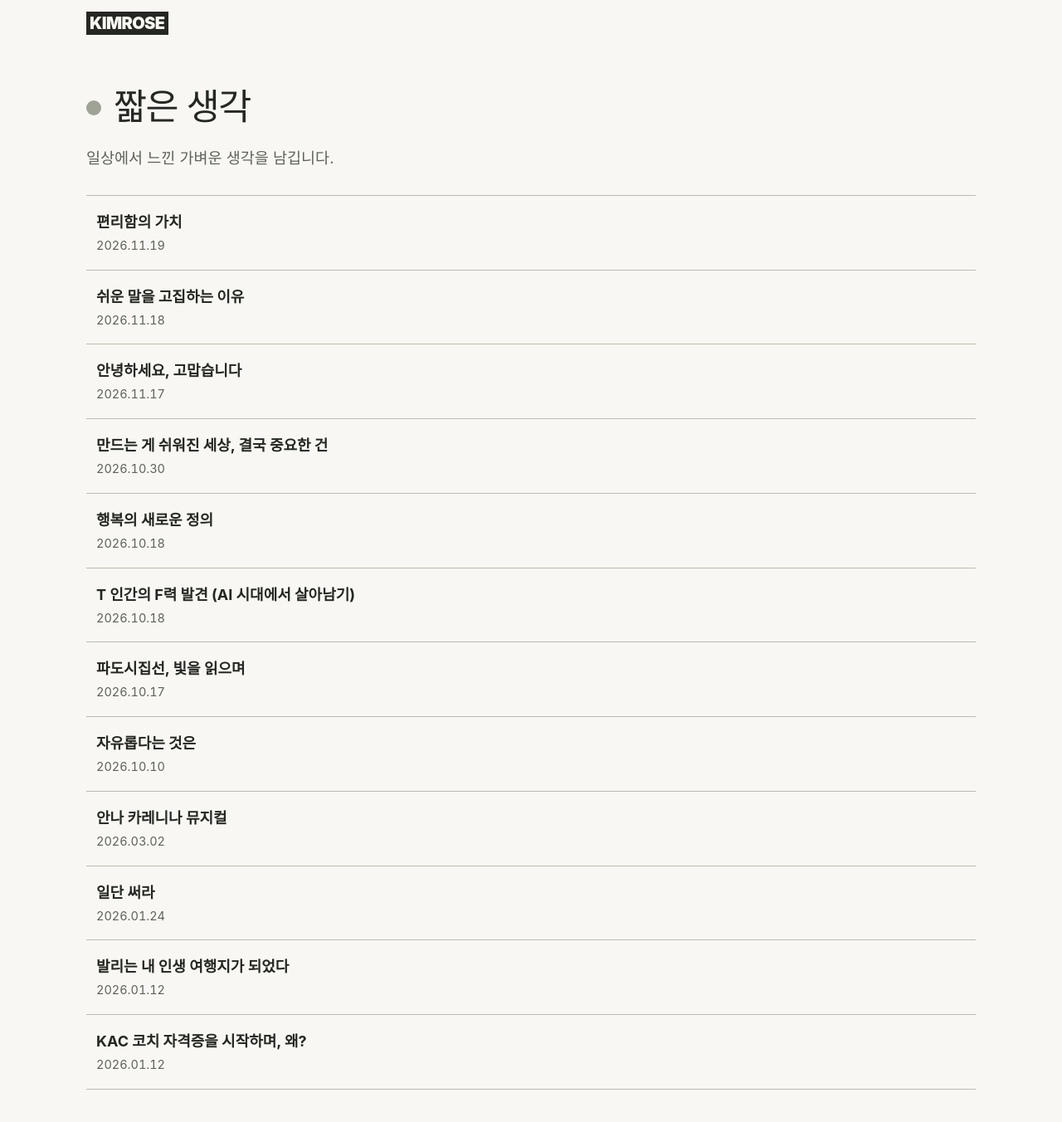
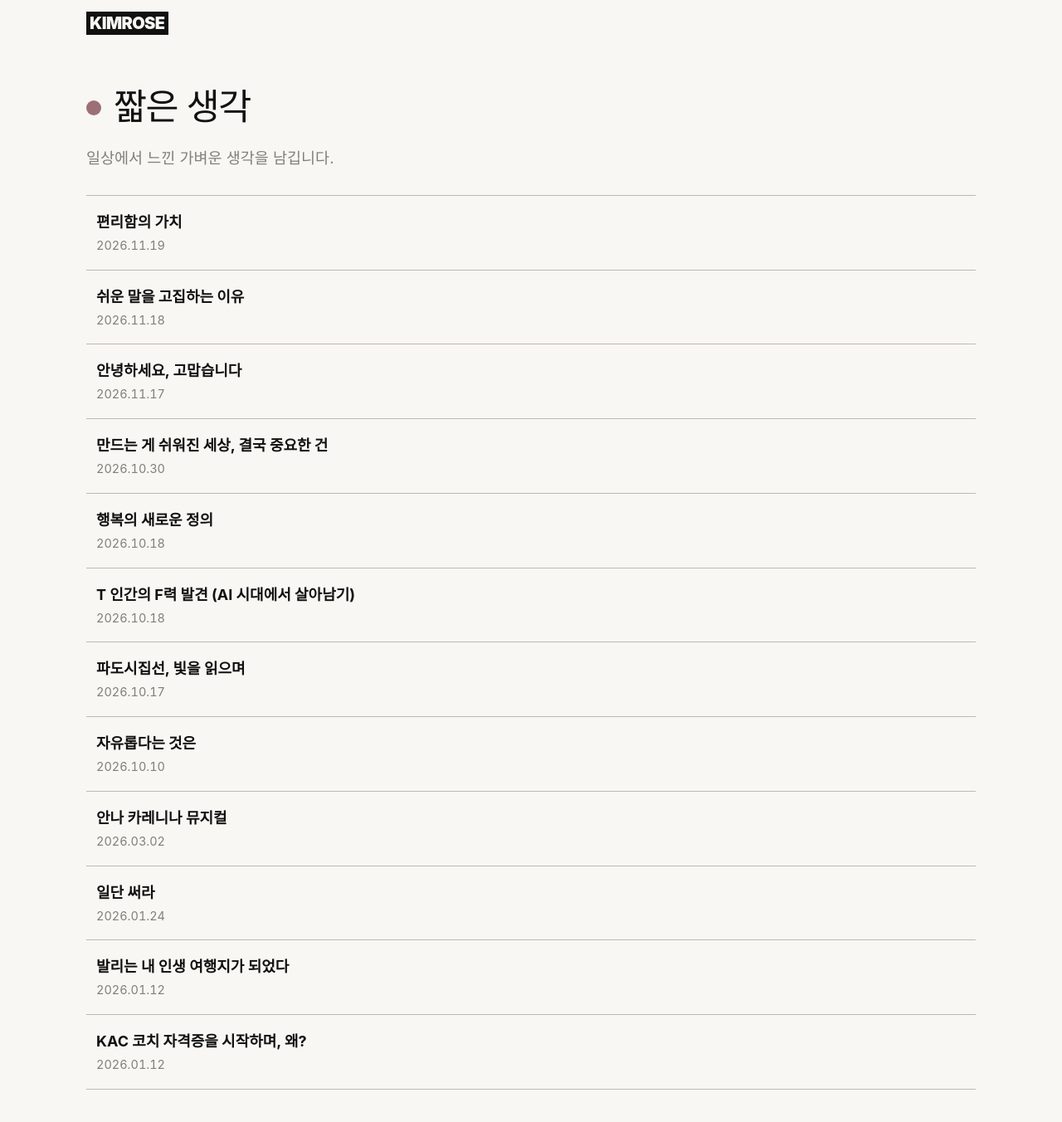
Before and after one commit to k-im-rose/thoughts, a Jekyll site: the page built from index.html, in a window 1280 px wide and 1400 px high. Shown: the top 1352 px of the window at 83% size. Built offline with Jekyll 4.4.1, drawn with Linux system fonts in a browser that asks for light colours; some web fonts are replaced.

Commit message:
짧은 생각 사이트: 버건디 메인 색, 글자 블랙, 작은 글씨 회색
Co-Authored-By: Claude Haiku 5.5 <noreply@anthropic.com>

```diff
--- a/assets/css/cv.css
+++ b/assets/css/cv.css
@@ -480,3 +480,14 @@ a.work-row:hover small { color: #fff; }
   .thoughts-list .thought-row { font-size: 16.5px; }
   .thoughts-list .thought-row .d { font-size: 14px; }
 }
+
+/* ═════ 킴로즈 사이트 색: 버건디 메인, 글자는 블랙, 작은 글씨는 회색 ═════ */
+:root {
+  --ink: #111111;
+  --text: #111111;
+  --soft: #7f817a;
+  --sage: #7A3B45;        /* 메인 버건디: 로고 배경, 호버, 인용 선 */
+  --sage-light: #9C6F76;  /* 장식 점용: 메인보다 채도를 살짝 뺀 버건디 */
+}
+.logo:hover { background: #5E2D35; }
+.foot, .foot a { color: var(--soft); }
```
